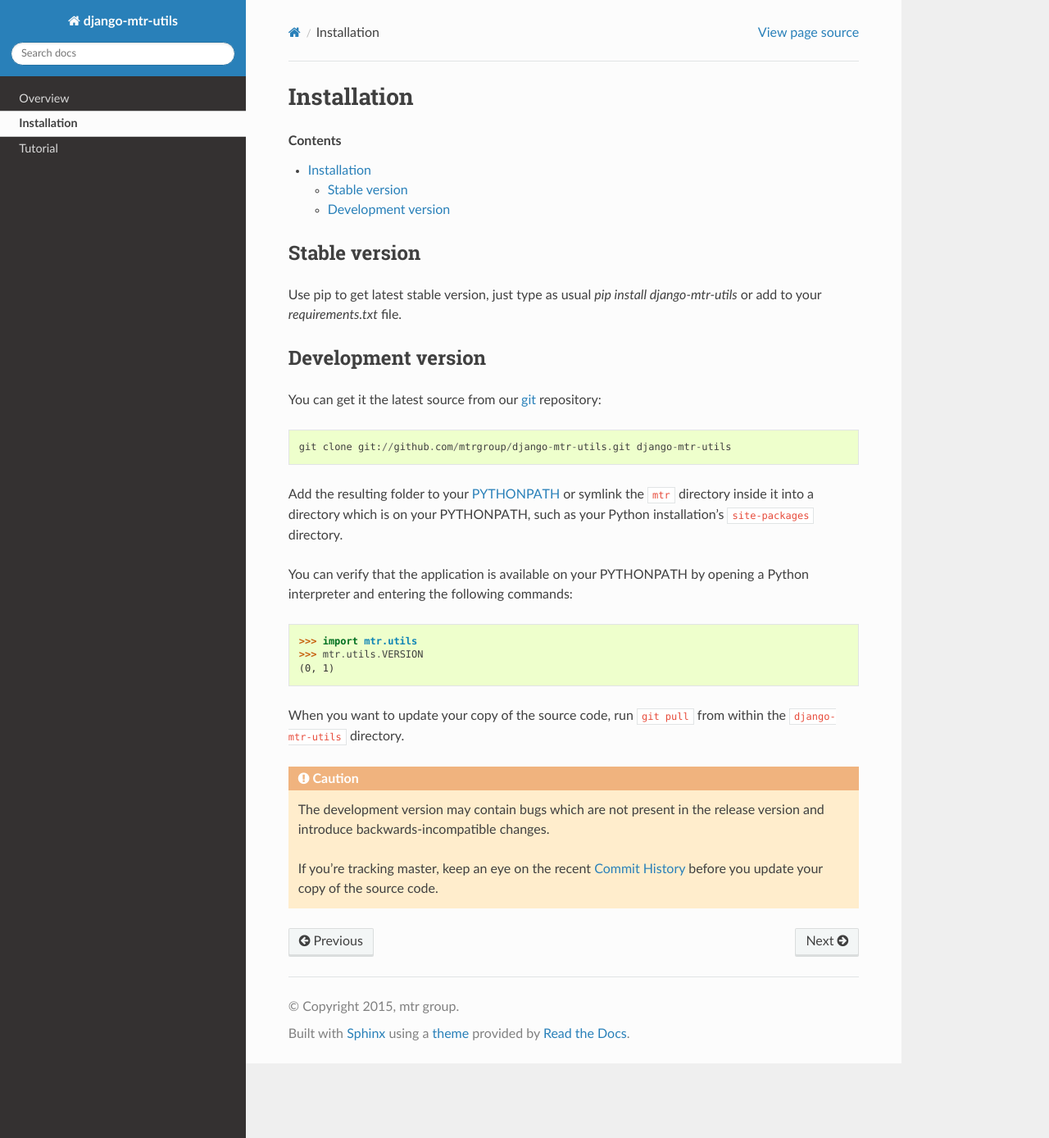
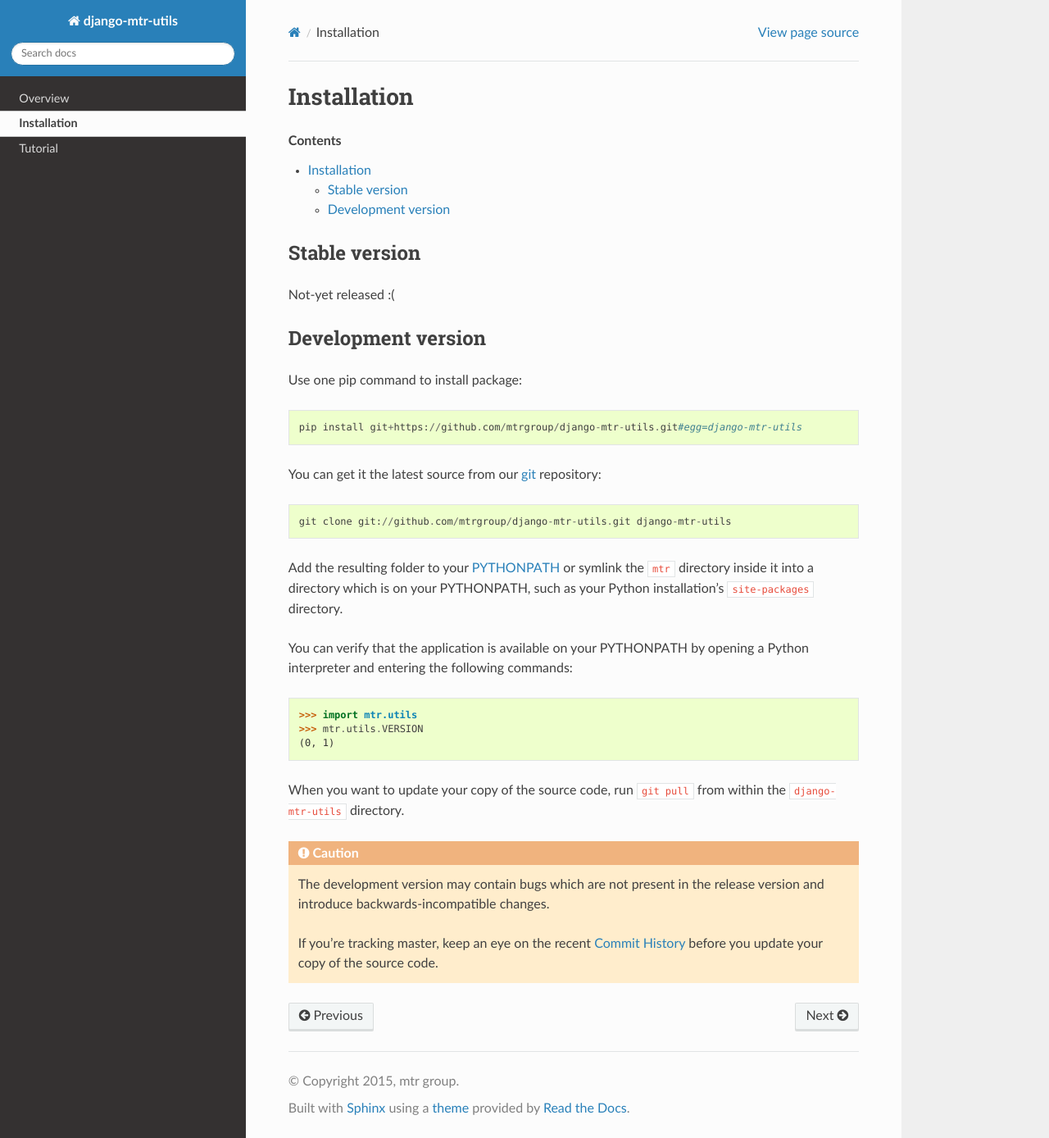
Before and after one commit to mtrgroup/django-mtr-utils, a Sphinx documentation site: the page built from docs/pages/install.rst, in a window 1280 px wide and 1388 px high. Shown: the whole window at 82% size. Built offline with Sphinx 7.4.7 and the Read the Docs theme 2.0.0, drawn with Linux system fonts in a browser that asks for light colours; pages that are not in the unit, such as notebooks, are missing from menus.

Commit message:
Added pip install command to docs

```diff
--- a/docs/pages/install.rst
+++ b/docs/pages/install.rst
@@ -8,10 +8,14 @@
 Stable version
 ==============
 
-Use pip to get latest stable version, just type as usual `pip install django-mtr-utils` or add to your `requirements.txt` file.
+Not-yet released :(
 
 Development version
 ===================
+
+Use one pip command to install package::
+
+   pip install git+https://github.com/mtrgroup/django-mtr-utils.git#egg=django-mtr-utils
 
 You can get it the latest source from our `git`_ repository::
 
```
